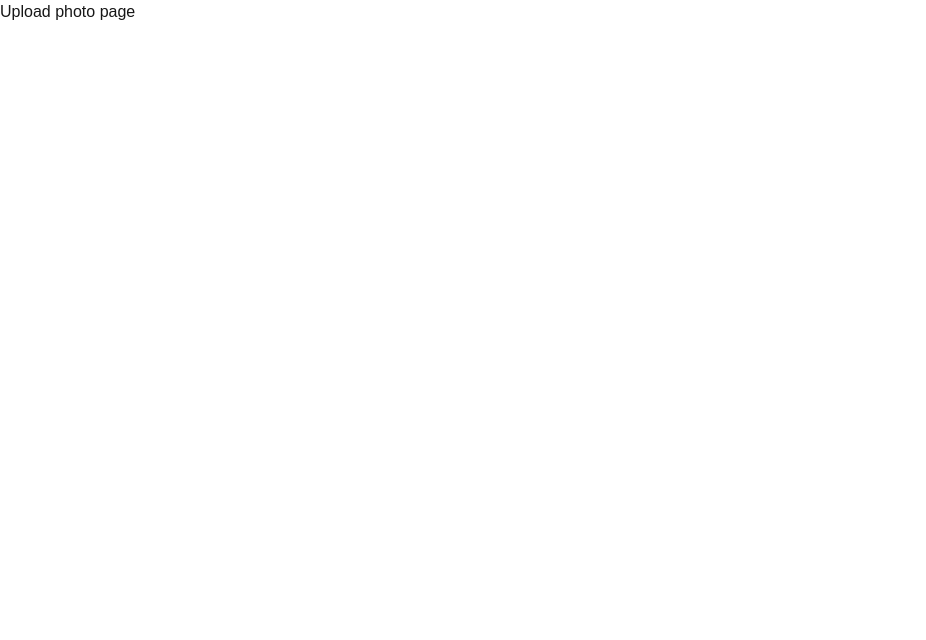
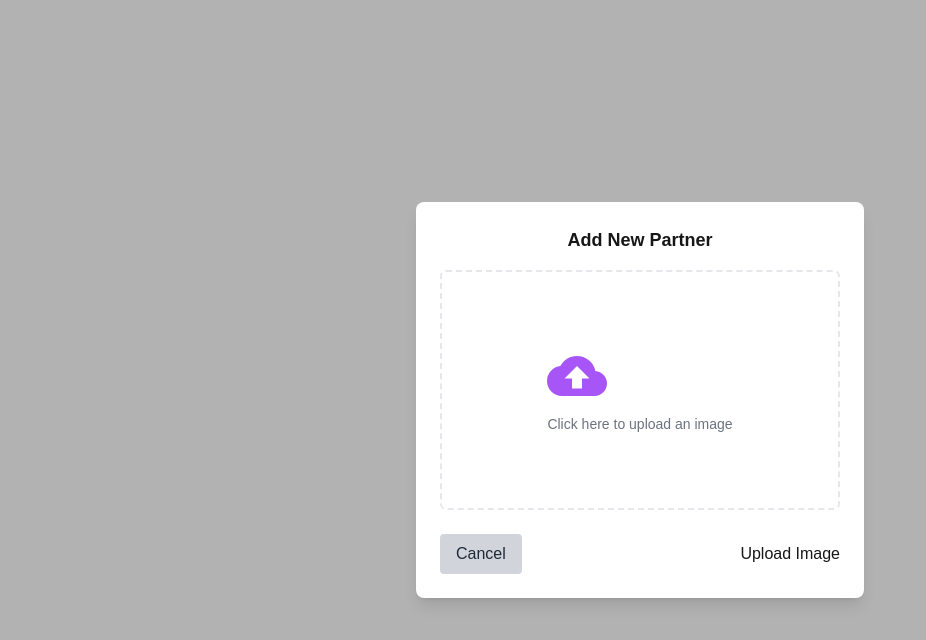
Before and after one commit to AQSA-ABDULLAH/zimo-seven-days-tasks, a Next.js app in the folder firebase-auth/: page /upload-photo in a window 1280 px wide. Shown: the top 640 px of the page, without its empty margins (0-926 px from the left). Built offline with nearby package versions, Linux system fonts and the light colour scheme.

Commit message:
image upload

```diff
--- a/firebase-auth/next.config.mjs
+++ b/firebase-auth/next.config.mjs
@@ -1,4 +1,8 @@
 /** @type {import('next').NextConfig} */
-const nextConfig = {};
+const nextConfig = {
+    images: {
+        domains: ["https://firebasestorage.googleapis.com/"]
+    }
+};
 
 export default nextConfig;
--- a/firebase-auth/package.json
+++ b/firebase-auth/package.json
@@ -14,7 +14,8 @@
     "next": "15.0.3",
     "next-auth": "^4.24.10",
     "react": "19.0.0-rc-66855b96-20241106",
-    "react-dom": "19.0.0-rc-66855b96-20241106"
+    "react-dom": "19.0.0-rc-66855b96-20241106",
+    "react-icons": "^5.3.0"
   },
   "devDependencies": {
     "postcss": "^8",
--- a/firebase-auth/src/app/dashboard/page.js
+++ b/firebase-auth/src/app/dashboard/page.js
@@ -1,13 +1,16 @@
-"use client";
+"use client"; // Add this directive to mark the file as a client-side component
+
+import { useState, useEffect } from "react";
 import { getAuth, onAuthStateChanged, signOut } from "firebase/auth";
 import { useRouter } from "next/navigation";
-import { useState, useEffect } from "react";
 import { doc, getDoc, setDoc } from "firebase/firestore";
 import { app, firestore } from "../firebase/config";
+import AddPhoto from "../upload-photo/page"; // Import AddPhoto component
 
 const Dashboard = () => {
     const [loading, setLoading] = useState(true);
     const [user, setUser] = useState(null);
+    const [isModalOpen, setIsModalOpen] = useState(false); // Modal visibility state
     const auth = getAuth(app);
     const router = useRouter();
 
@@ -28,12 +31,7 @@ const Dashboard = () => {
                         setUser(user);
                     } catch (error) {
                         console.error("Error accessing Firestore document:", error);
-                        if (error.code === "permission-denied") {
-                            console.error("Permission denied: Verify Firestore security rules.");
-                        }
                     }
-
-
                 } else {
                     console.warn("Email is not verified. Redirecting to verification.");
                     router.push("/verify-email");
@@ -56,23 +54,40 @@ const Dashboard = () => {
         }
     };
 
+    const openModal = () => setIsModalOpen(true); // Open modal
+    const closeModal = () => setIsModalOpen(false); // Close modal
+
     if (loading) {
-        return <p>Loading...</p>
+        return <p>Loading...</p>;
     }
 
     return (
-        <div className="flex flex-col items-center justify-center h-screen">
-            <div className="p-8 rounded-lg shadow-md">
+        <div className="flex flex-col items-center justify-center h-screen bg-gray-100">
+            <div className="p-8 rounded-lg shadow-md bg-white w-3/4 max-w-lg">
                 <h1 className="text-3xl font-bold mb-4">
                     Welcome to the Dashboard, {user ? user.email : "Guest"}
                 </h1>
-                <button
-                    onClick={handleLogout}
-                    className="bg-red-500 hover:bg-red-700 text-white font-bold py-2 px-4 rounded"
-                >
-                    Logout
-                </button>
+                <div className="flex flex-col mt-6 space-y-4">
+                    <h1 className="text-lg font-medium">Your Images</h1>
+                    <div className="flex flex-row justify-between items-center space-x-4">
+                        <button
+                            onClick={openModal} // Open the modal when clicked
+                            className="bg-blue-500 hover:bg-blue-700 text-white font-bold py-2 px-4 rounded transition-all"
+                        >
+                            Upload New Photo
+                        </button>
+                        <button
+                            onClick={handleLogout}
+                            className="bg-red-500 hover:bg-red-700 text-white font-bold py-2 px-4 rounded transition-all"
+                        >
+                            Logout
+                        </button>
+                    </div>
+                </div>
             </div>
+
+            {/* Show modal when isModalOpen is true */}
+            {isModalOpen && <AddPhoto onClose={closeModal} />}
         </div>
     );
 };
--- a/firebase-auth/src/app/firebase/config.js
+++ b/firebase-auth/src/app/firebase/config.js
@@ -3,6 +3,7 @@ import { initializeApp } from "firebase/app";
 import { getAuth } from "firebase/auth";
 import { getFirestore, doc, getDoc, setDoc } from "firebase/firestore";  // Import Firestore functions
 import { getAnalytics } from "firebase/analytics";
+import { getStorage } from "firebase/storage";
 
 const firebaseConfig = {
     apiKey: "AIzaSyAAHwNsT3uNNP0UnrXHPO-0XKE-lUgEfM4",
@@ -17,11 +18,12 @@ const firebaseConfig = {
 // Initialize Firebase
 const app = initializeApp(firebaseConfig);
 const auth = getAuth(app);
-const firestore = getFirestore(app);  // Initialize Firestore
+const firestore = getFirestore(app);
+const storage = getStorage(app);
 
 let analytics;
 if (typeof window !== "undefined") {
     analytics = getAnalytics(app);
 }
 
-export { app, auth, firestore, analytics, doc, getDoc, setDoc };
+export { app, storage, auth, firestore, analytics, doc, getDoc, setDoc };
--- a/firebase-auth/src/app/upload-photo/page.js
+++ b/firebase-auth/src/app/upload-photo/page.js
@@ -1,7 +1,91 @@
-import React from 'react'
+"use client"
 
-export default function page() {
+import React from "react";
+import { useState } from "react";
+import { MdCloudUpload } from "react-icons/md";
+import { ref, uploadBytes, getDownloadURL } from "firebase/storage";
+import { storage } from "../firebase/config";
+
+const AddPhoto = ({ onClose }) => {
+  const [file, setFile] = useState(null);
+  const [uploading, setUploading] = useState(false);
+  const [uploadedUrl, setUploadedUrl] = useState(null);
+
+  const handleFileChange = (event) => {
+    console.log(event.target.files[0])
+    setFile(event.target.files[0]);
+  }
+
+  const handleUpload = async () => {
+    if (!file) return;
+
+    setUploading(true);
+    const storageRef = ref(storage, `images/${file.name}`);
+
+    try {
+      await uploadBytes(storageRef, file);
+      const url = await getDownloadURL(storageRef);
+      setUploadedUrl(url);
+      console.log("File Uploaded Succesfuly");
+    } catch (error) {
+      console.error('Error uploading the file', error);
+    } finally {
+      setUploading(false);
+    }
+  }
+
   return (
-    <div>Upload photo page</div>
-  )
-}
+    <>
+      {/* Overlay */}
+      <div className="fixed inset-0 bg-black bg-opacity-30 backdrop-blur-sm z-50"></div>
+
+      {/* Modal */}
+      <div className="fixed top-1/2 left-1/2 transform -translate-x-1/2 -translate-y-1/2 bg-white rounded-lg shadow-lg w-full max-w-md p-6 z-50">
+        <h3 className="text-lg font-semibold mb-4 text-center">Add New Partner</h3>
+
+        {/* File Input */}
+        <div className="relative">
+          <input
+            type="file"
+            id="Image"
+            name="Image"
+            accept="image/png, image/jpeg"
+            className="absolute inset-0 w-full h-full opacity-0 cursor-pointer"
+            onChange={handleFileChange}
+          />
+          <div className="flex flex-col items-center justify-center border-2 border-dashed rounded-md p-6 h-60">
+            {uploadedUrl  ? (
+              <img
+                src={uploadedUrl }
+                alt="Preview"
+                className="h-full w-full object-cover"
+              />
+            ) : (
+              <div className="text-center">
+                <MdCloudUpload className="text-6xl text-purple-500 mb-2" />
+                <p className="text-sm text-gray-500">Click here to upload an image</p>
+              </div>
+            )}
+          </div>
+        </div>
+
+
+
+        {/* Buttons */}
+        <div className="flex justify-between items-center mt-6">
+          <button
+            onClick={onClose}
+            className="bg-gray-300 text-gray-800 px-4 py-2 rounded hover:bg-gray-400"
+          >
+            Cancel
+          </button>
+          <button onClick={handleUpload} disabled={uploading}>
+            {uploading ? "Uploading..." : "Upload Image"}
+          </button>
+        </div>
+      </div>
+    </>
+  );
+};
+
+export default AddPhoto;
```
Also changed, not shown: 1 other file (tests, documents, lock files or other folders).
